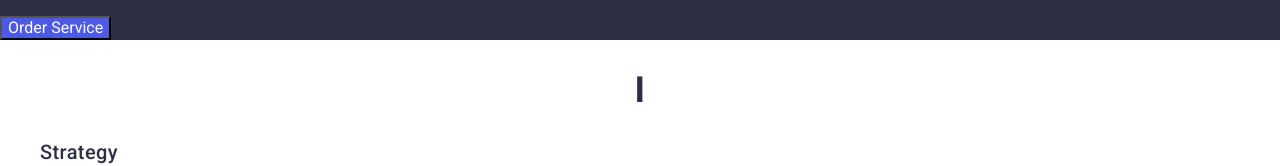
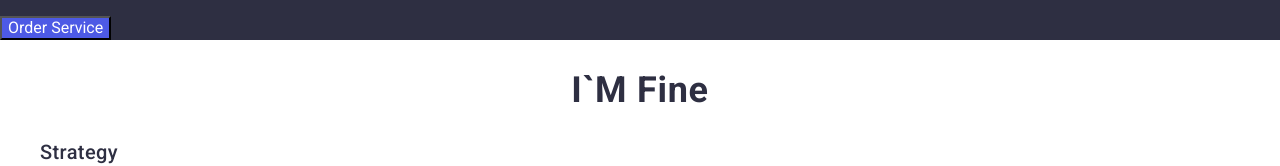
Before and after one commit to AlonaLeeds/goit-markup-hw-02, a plain HTML site: page index.html in a window 1280 px wide. Shown: the part 313-479 px from the top of the page. Drawn offline with nearby package versions, Linux system fonts and the light colour scheme.

Commit message:
Update index.html

```diff
--- a/index.html
+++ b/index.html
@@ -42,7 +42,7 @@
          <button type="button">Order Service</button>
       </section>
       <section class="our-values">
-         <h2>I</h2>
+         <h2>I`m fine</h2>
          <ul>
             <li>
                <h3>Strategy</h3>
```
